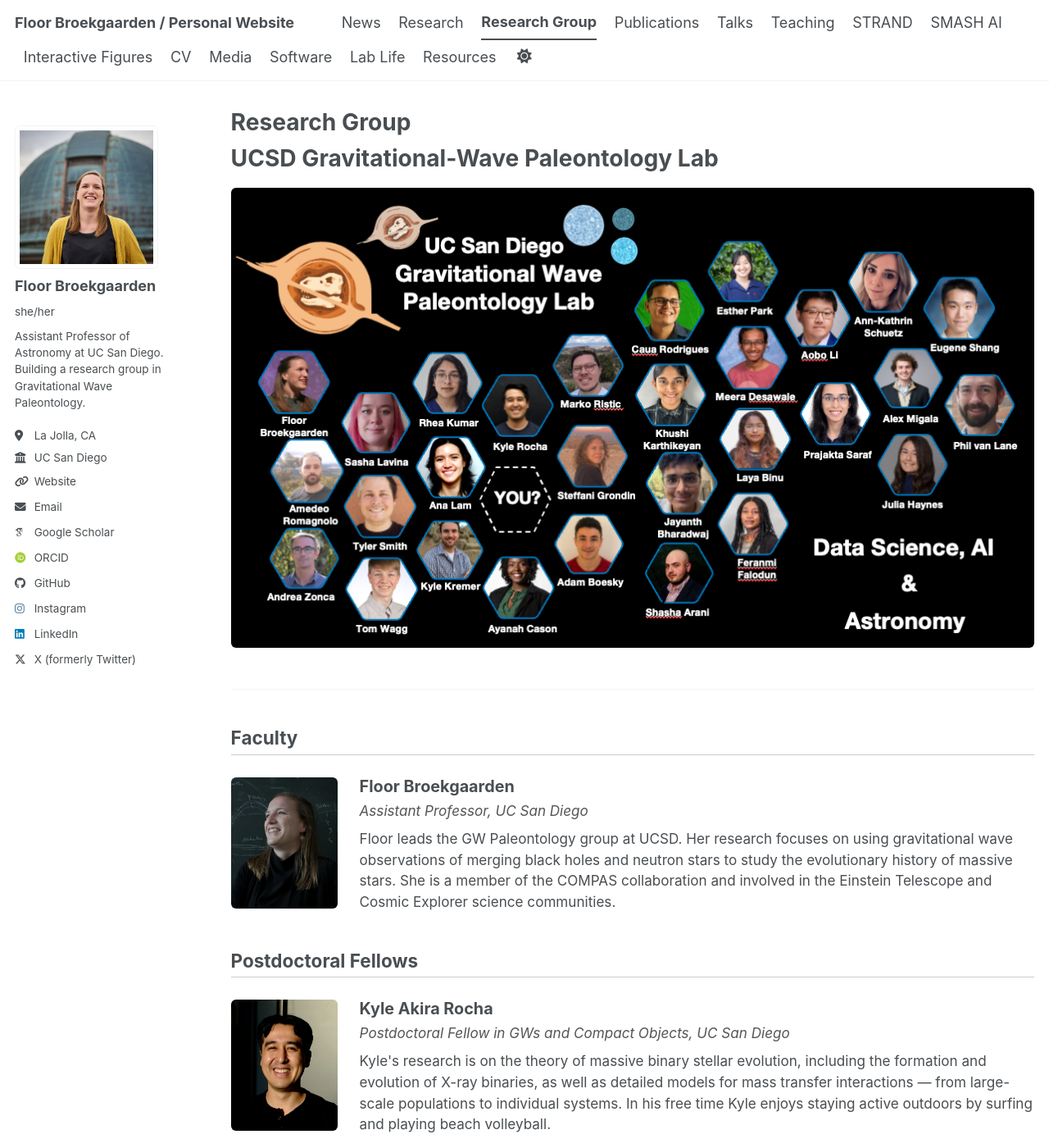
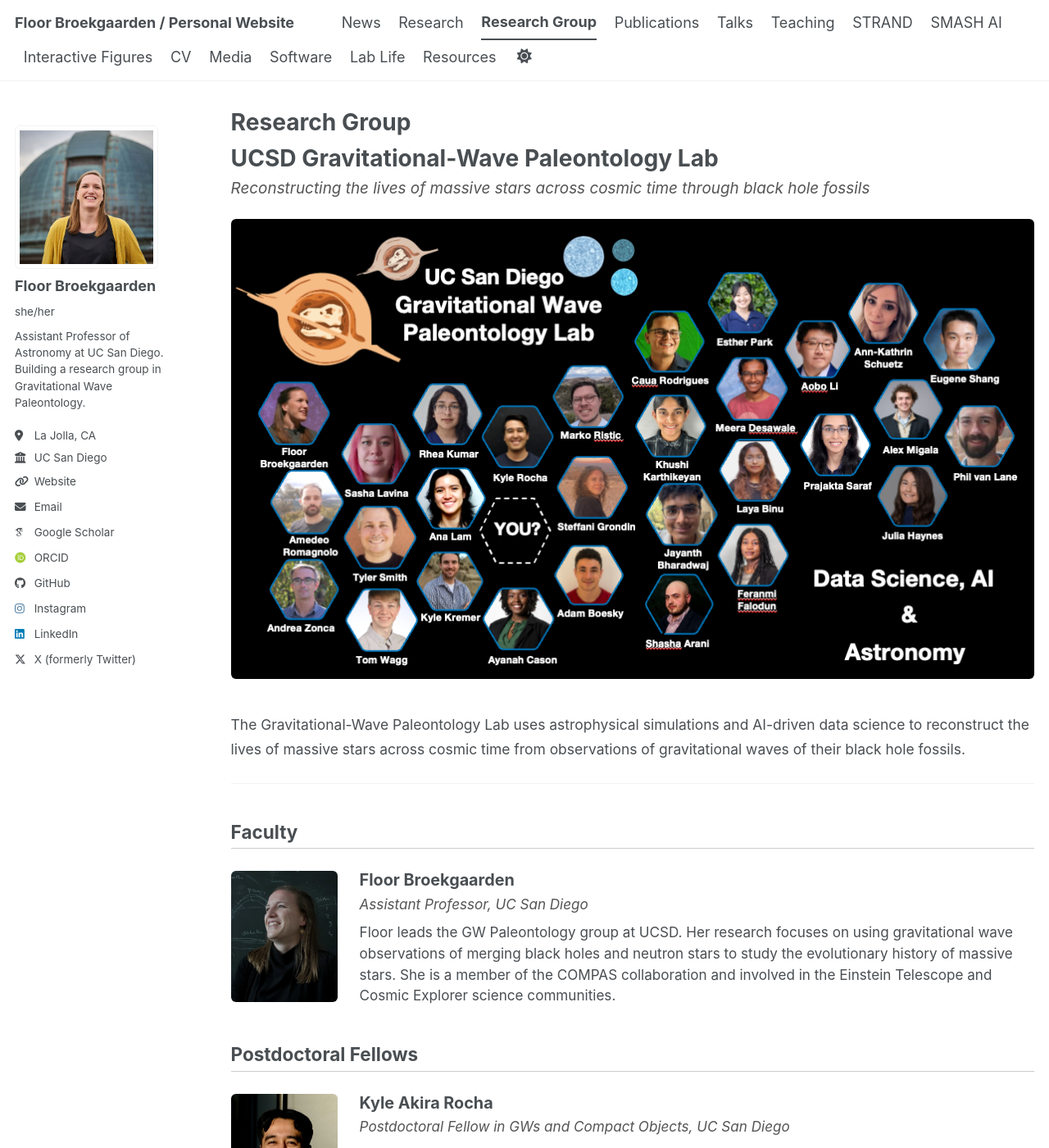
Before and after one commit to FloorBroekgaarden/FloorBroekgaarden.github.io, a Jekyll site: the page built from _pages/group.md, in a window 1280 px wide and 1400 px high. Shown: the whole window at 82% size. Built offline with Jekyll 4.4.1, drawn with Linux system fonts in a browser that asks for light colours; some web fonts are replaced; a script bundle is joined from its source files by our own code; library files that are not in the unit come from our copies.

Commit message:
Update group.md

```diff
--- a/_pages/group.md
+++ b/_pages/group.md
@@ -41,7 +41,11 @@ author_profile: true
 
 # UCSD Gravitational-Wave Paleontology Lab
 
-<img src="/images/gwpaleontology_group.png" alt="GW Paleontology Group" style="width:100%; border-radius:6px; margin-bottom:1.5em;">
+<p style="font-style: italic; font-size: 1.05em; color: #555; margin-top: -0.5em; margin-bottom: 1.2em;">Reconstructing the lives of massive stars across cosmic time through black hole fossils</p>
+
+<img src="/images/gwpaleontology_group.png" alt="GW Paleontology Group" style="width:100%; border-radius:6px; margin-bottom:1em;">
+
+<p style="font-size: 0.97em; line-height: 1.7; margin-bottom: 1.5em;">The Gravitational-Wave Paleontology Lab uses astrophysical simulations and AI-driven data science to reconstruct the lives of massive stars across cosmic time from observations of gravitational waves of their black hole fossils.</p>
 
 ---
 
```
